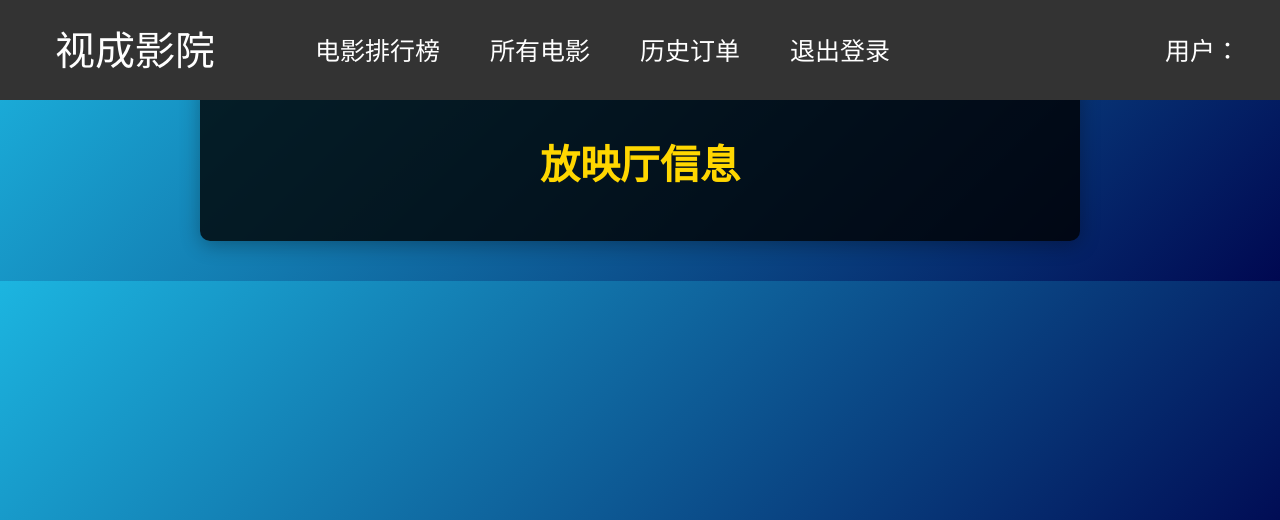
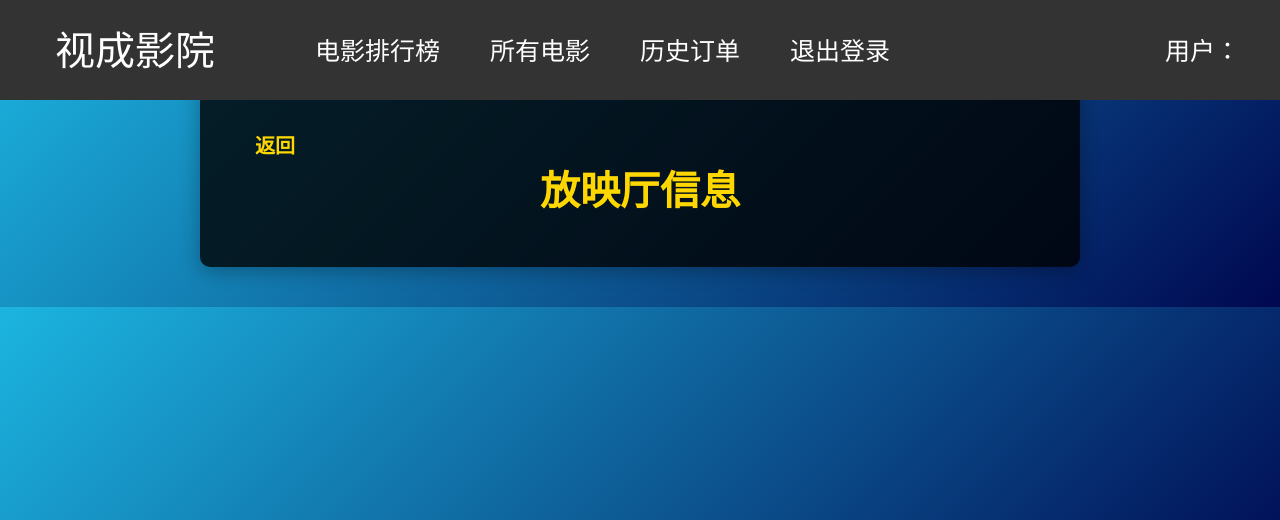
Before and after one commit to TangerineStarrySky/2024Spring-DBPJ, a Django app: template cinema/templates/room_info.html in a window 1280 px wide. Shown: the top 520 px of the page. Run offline with Django 4.2, Linux system fonts and the light colour scheme; the template is opened without the code that fills it, so the values that code supplies are empty.

Commit message:
在电影详情页和放映厅信息页增加返回按钮 提升用户体验

```diff
--- a/cinema/templates/movie_info.html
+++ b/cinema/templates/movie_info.html
@@ -24,6 +24,7 @@
     </div>
 
     <div class="container">
+        <a class="return" href="{% url 'movies' user_id %}">返回</a>
         <div class="showinfo">
             <h2>电影详情</h2>
             <a href="{% url 'showinfo' user_id movie.movie_id %}">查看已确认的放映信息</a>
--- a/cinema/templates/room_info.html
+++ b/cinema/templates/room_info.html
@@ -24,6 +24,7 @@
     </div>
 
     <div class="container">
+        <a class="return" href="{% url 'movieinfo' user_id movie_id %}">返回</a>
         <h2>放映厅信息</h2>
         <ul>
             {% for room in rooms %}
--- a/static/css/rooms.css
+++ b/static/css/rooms.css
@@ -19,11 +19,27 @@ body {
     box-shadow: 0 4px 20px rgba(0, 0, 0, 0.3);
     animation: fadeIn 0.5s ease;
 }
+
+a.return{
+    float: left;
+    margin-top: 30px;
+    margin-left: 15px;
+    color: #FFD700;
+    font-size: 20px;
+    font-weight: bold;
+    text-decoration: none;
+}
+
+a.return:hover{
+    color: rgb(245, 81, 21);
+}
+
 h2 {
     text-align: center;
     color: #FFD700;
     margin-bottom: 30px;
     font-size: 40px;
+    clear: both;
 }
 ul {
     list-style: none;
```
Also changed, not shown: static/css/movie_info.css (+18 -0 lines).
